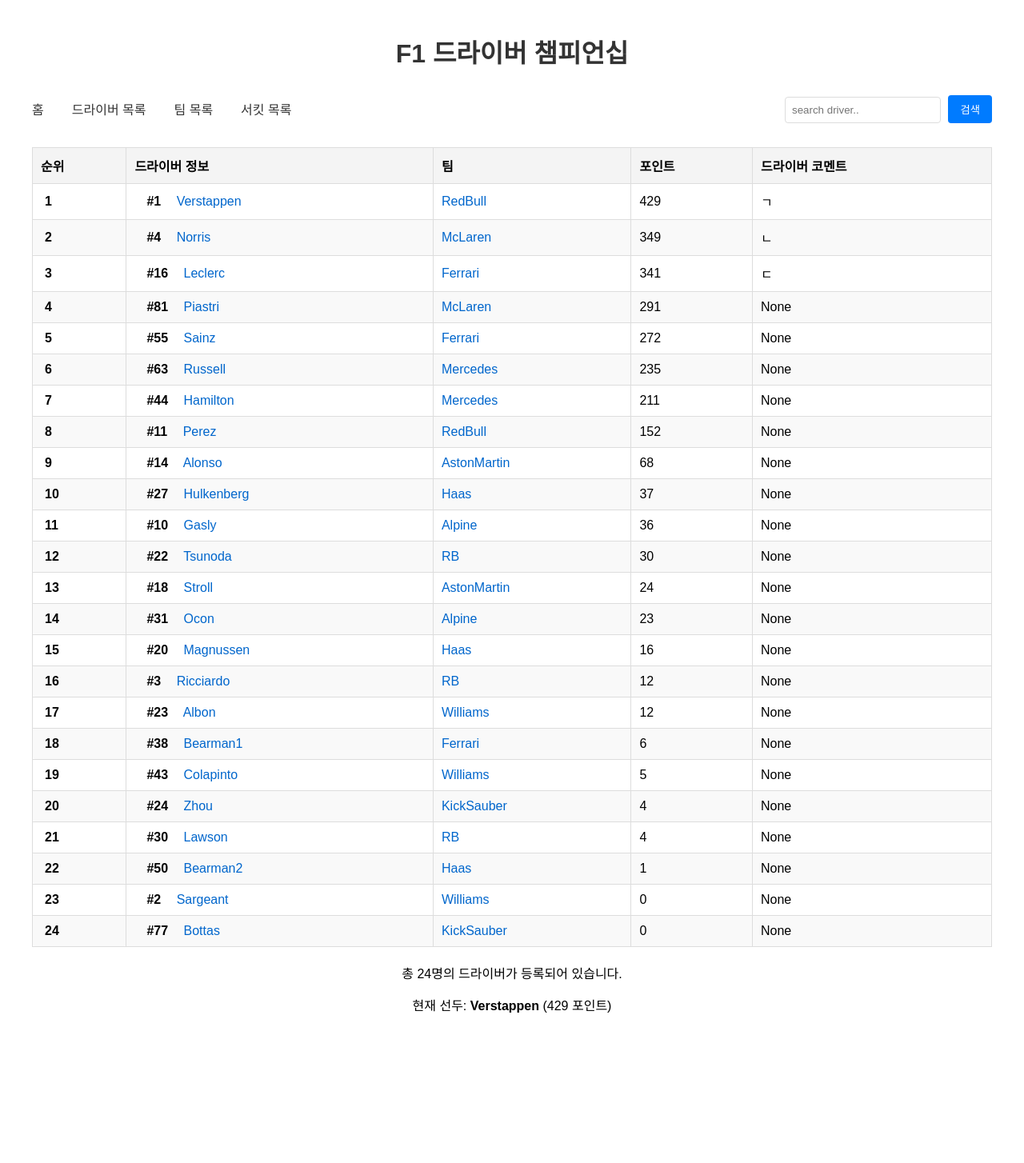
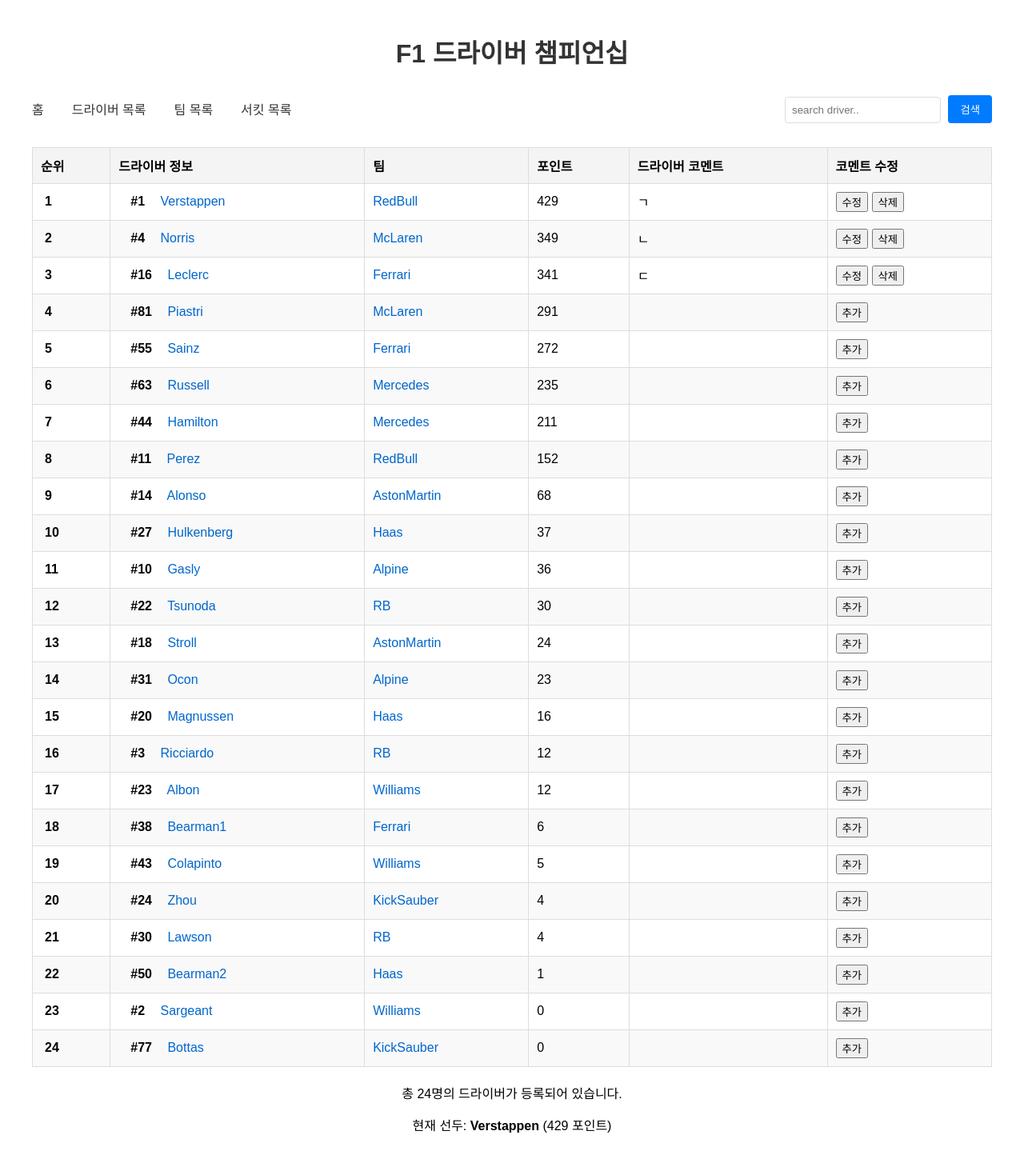
Before and after one commit to kwangchae/DB-project-2024-2, a Flask app: page /drivers/ in a window 1280 px wide. Shown: the whole page at 80% size. Before the commit the page ends 1266 px from the top, so only its background shows below. Run offline with Flask 3, Linux system fonts and the light colour scheme; data comes from the database, SQL or seed files in the repository; both versions use the stored data as it was after the commit.

Commit message:
add comment drivers pg

```diff
--- a/app.py
+++ b/app.py
@@ -1,4 +1,4 @@
-from flask import Flask, render_template, request
+from flask import Flask, render_template, request, redirect, url_for
 import sqlite3
 
 app = Flask(__name__)
@@ -48,6 +48,26 @@ def driver_details(driver_no):
     ''', (driver_no,)).fetchall()
     conn.close()
     return render_template('driver_details.html', driver=driver, results=results)
+
+# 코멘트 추가/수정
+@app.route('/edit_comment/<int:driver_no>', methods=['POST'])
+def edit_comment(driver_no):
+    new_comment = request.form['new_comment']
+    conn = get_db_connection()
+    conn.execute('UPDATE Driver SET DriverComment = ? WHERE DriverNo = ?', (new_comment, driver_no))
+    conn.commit()
+    conn.close()
+    return redirect(url_for('show_drivers'))
+
+# 코멘트 삭제 (''로 업데이트)
+@app.route('/delete_comment/<int:driver_no>', methods=['POST'])
+def delete_comment(driver_no):
+    conn = get_db_connection()
+    conn.execute('UPDATE Driver SET DriverComment = ? WHERE DriverNo = ?', ('', driver_no))
+    conn.commit()
+    conn.close()
+    return redirect(url_for('show_drivers'))
+
 
 # 팀 목록
 @app.route('/teams/')
--- a/templates/drivers.html
+++ b/templates/drivers.html
@@ -32,6 +32,7 @@
                 <th>팀</th>
                 <th>포인트</th>
                 <th>드라이버 코멘트</th>
+                <th>코멘트 수정</th>
             </tr>
         </thead>
         <tbody>
@@ -46,7 +47,29 @@
                     <a href="{{ url_for('team_details', team_name=driver.TeamID) }}">{{ driver.TeamID }}</a>
                 </td>
                 <td>{{ driver.DriverPts }}</td>
-                <td>{{ driver.DriverComment }}</td>
+                <td>{{ driver.DriverComment if driver.DriverComment is not none else ''}}</td>
+                <td>{% if driver.DriverComment %}
+                        <form action="{{ url_for('edit_comment', driver_no=driver.DriverNo) }}" method="POST" class="comment-form" style="display: inline;">
+                            <input type="text" name="new_comment" placeholder="새 코멘트 입력" value="{{ driver.DriverComment }}" style="display: none; width: 100px;" class="comment-input">
+                            <button type="button" class="edit-button" onclick="toggleInput(this)">수정</button>
+                            <div class="button-container" style="display: none;">
+                                <button type="submit" class="submit-button">확인</button>
+                                <button type="button" class="cancel-button" onclick="toggleInput(this)">취소</button>
+                            </div>
+                        </form>
+                        <form action="{{ url_for('delete_comment', driver_no=driver.DriverNo) }}" method="POST" style="display: inline;">
+                            <button type="submit" class="delete-button">삭제</button>
+                        </form>
+                    {% else %}
+                        <form action="{{ url_for('edit_comment', driver_no=driver.DriverNo) }}" method="POST" class="comment-form" style="display: inline;">
+                            <input type="text" name="new_comment" placeholder="새 코멘트 입력" style="display: none; width: 100px;" class="comment-input">
+                            <button type="button" class="add-button" onclick="toggleInput(this)">추가</button>
+                            <div class="button-container" style="display: none;">
+                                <button type="submit" class="submit-button">확인</button>
+                                <button type="button" class="cancel-button" onclick="toggleInput(this)">취소</button>
+                            </div>
+                        </form>
+                    {% endif %}</td>
             </tr>
             {% endfor %}
         </tbody>
@@ -58,5 +81,37 @@
         <p>현재 선두: <strong>{{ drivers[0].DriverName }}</strong> ({{ drivers[0].DriverPts }} 포인트)</p>
         {% endif %}
     </div>
+
+    <script>
+        function toggleInput(button) {
+            const form = button.closest('.comment-form');
+            const input = form.querySelector('.comment-input');
+            const submitButton = form.querySelector('.submit-button');
+            const buttonContainer = form.querySelector('.button-container');
+            const addButton = form.querySelector('.add-button');
+            const editButton = form.querySelector('.edit-button');
+            const deleteButton = form.closest('td').querySelector('.delete-button');
+
+            input.style.display = input.style.display === 'none' ? 'block' : 'none';
+            buttonContainer.style.display = buttonContainer.style.display === 'none' ? 'flex' : 'none';
+
+            // 추가 클릭 시 버튼 숨기기
+            if (button.classList.contains('add-button')) {
+                if (addButton) addButton.style.display = 'none';
+            }
+
+            // 취소 클릭 시 다시 버튼 표시
+            if (button.classList.contains('cancel-button')) {
+                if (addButton) addButton.style.display = 'inline-block';
+                if (editButton) editButton.style.display = 'inline-block';
+                if (deleteButton) deleteButton.style.display = 'inline-block';
+            }
+            // 수정 클릭 시 삭제버튼 숨기기
+            if (button.classList.contains('edit-button')) {
+                editButton.style.display = 'none';
+                deleteButton.style.display = 'none';
+            }
+        }
+    </script>
 </body>
 </html>
```
Also changed, not shown: F1_2024.db.
